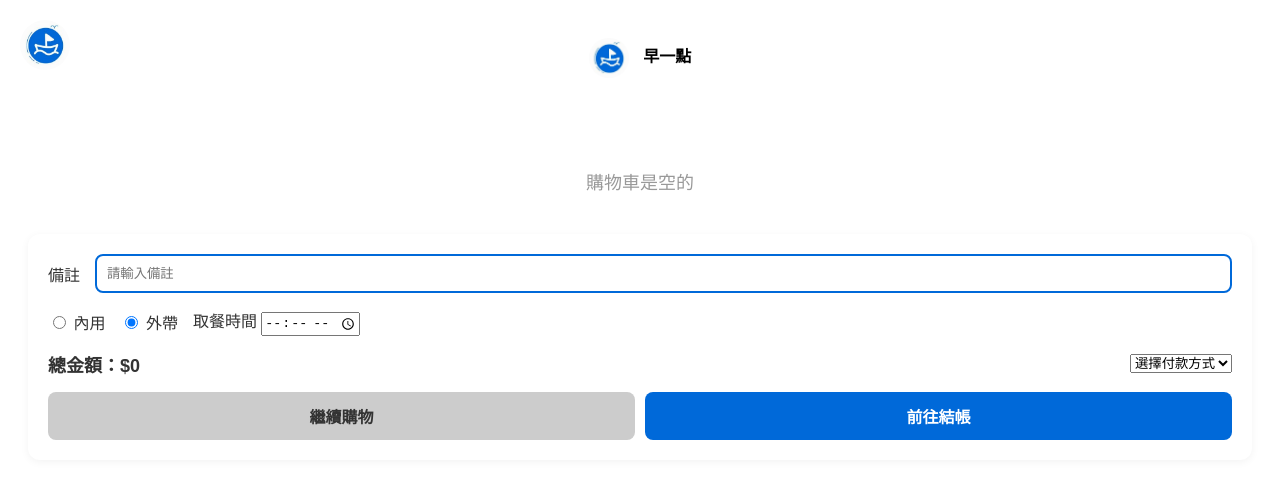
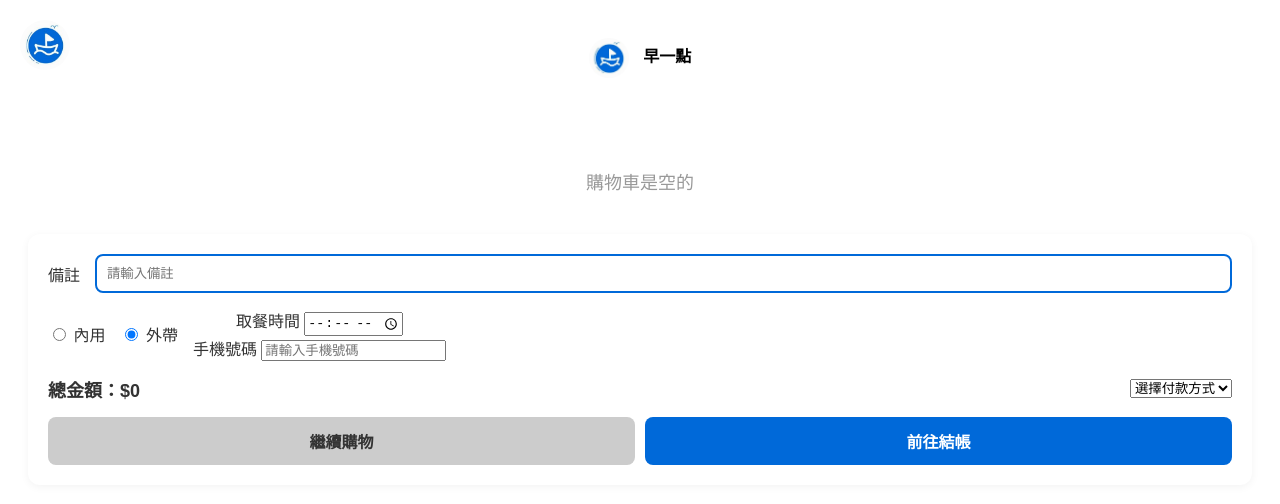
Before and after one commit to TingUwU/Software_Engineering-tutorial, a Vue app in the folder frontend/: page /nologincart in a window 1280 px wide. Shown: the top 504 px of the page. Built offline with nearby package versions, Linux system fonts and the light colour scheme.

Commit message:
未登入顧客外代幣田電話號碼

```diff
--- a/frontend/src/views/nologincart.vue
+++ b/frontend/src/views/nologincart.vue
@@ -89,7 +89,19 @@
             桌號 <input v-model="tableNumber" />
           </div>
           <div v-if="orderType==='外帶'">
-            取餐時間 <input type="time" v-model="takeoutTime" />
+            <div>
+              取餐時間
+              <input type="time" v-model="takeoutTime" />
+            </div>
+
+            <div>
+              手機號碼
+              <input
+                type="tel"
+                v-model="phoneNumber"
+                placeholder="請輸入手機號碼"
+              />
+            </div>
           </div>
         </div>
 
@@ -126,7 +138,7 @@ const orderType = ref('外帶')
 const tableNumber = ref('')
 const takeoutTime = ref('')
 const paymentMethod = ref('')
-
+const phoneNumber = ref('')
 // 購物車
 const cart = computed(() => ({
   items: store.state.cart.items || [],
@@ -152,15 +164,25 @@ const decreaseQuantity = index => {
 const checkout = () => {
   if (!cart.value.items.length) return alert('購物車是空的')
   if (orderType.value === '內用' && !tableNumber.value) return alert('請輸入桌號')
-  if (orderType.value === '外帶' && !takeoutTime.value) return alert('請選擇取餐時間')
+ if (orderType.value === '外帶') {
+  if (!takeoutTime.value) return alert('請選擇取餐時間')
+  if (!phoneNumber.value) return alert('請輸入手機號碼')
+}
   if (!paymentMethod.value) return alert('請選擇付款方式')
 
   const orderData = {
     storeId: store.state.cart.storeId,
-    customerId: null, // ✅ 訪客
+    customerId: null,
     orderType: orderType.value,
-    dineInDetail: orderType.value === '內用' ? { tableNumber: tableNumber.value } : null,
-    takeoutDetail: orderType.value === '外帶' ? { takeoutTime: takeoutTime.value } : null,
+    dineInDetail: orderType.value === '內用'
+      ? { tableNumber: tableNumber.value }
+      : null,
+    takeoutDetail: orderType.value === '外帶'
+      ? {
+          takeoutTime: takeoutTime.value,
+          phoneNumber: phoneNumber.value
+        }
+      : null,
     items: cart.value.items,
     totalAmount: cart.value.totalAmount,
     remarks: remarks.value,
@@ -244,7 +266,7 @@ const checkout = () => {
 .sidebar-avatar { width:50px; height:50px; border-radius:50%; }
 .username { color:#fff; font-weight:bold; }
 .sidebar ul { list-style:none; padding:0; margin:0; display:flex; flex-direction:column; gap:15px; }
-.sidebar li { color:#fff; cursor:pointer; padding:10px 0; border-radius:4px; }
+.sidebar li { color:#fff; cursor:pointer; padding:10px 0; border-radius:4px; text-align: left;}
 .sidebar li:hover { background:#001633; }
 .sidebar-logout { margin-top:auto; }
 .sidebar-logout button { width:100%; padding:10px 0; background:#fff; color:black; border:none; border-radius:6px; cursor:pointer; }
```
